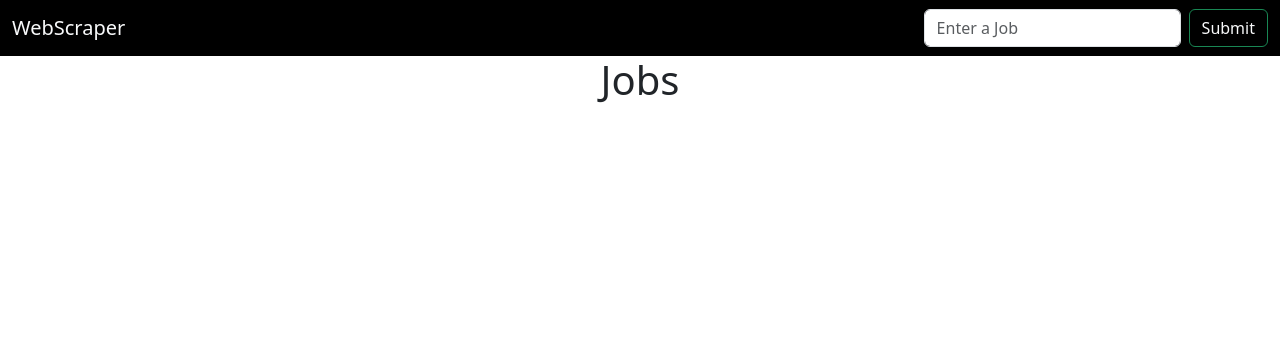
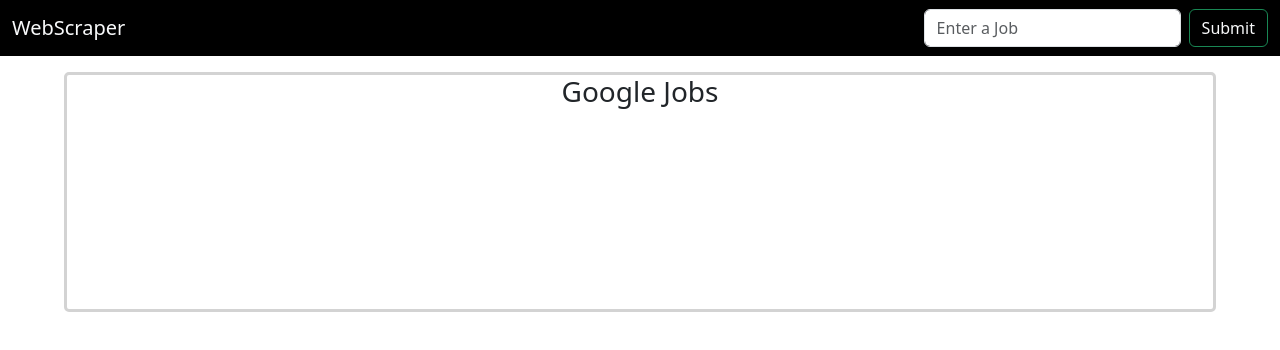
Before and after one commit to Matt-Chee123/WebScraper, a React (Create React App) app in the folder web/: page / in a window 1280 px wide. Shown: the top 350 px of the page. Built offline with nearby package versions, Linux system fonts and the light colour scheme.

Commit message:
changed return data from scraping to json object including name and added google container to display jobs

```diff
--- a/web/src/App.js
+++ b/web/src/App.js
@@ -1,8 +1,7 @@
-import logo from './logo.svg';
 import './App.css';
 import 'bootstrap/dist/css/bootstrap.min.css';
 import React, { useState } from 'react';
-
+import GoogleContainer from './googleContainer/GoogleContainer';
 
 function App() {
     const [description,setDescription] = useState('');
@@ -37,7 +36,6 @@
 
   const handleInputChange = (e) => {
     setDescription(e.target.value);
-    console.log(description)
   };
 
   console.log(links);
@@ -52,7 +50,7 @@
       </form>
       </div>
     </nav>
-    <h1> Jobs</h1>
+    <GoogleContainer googJobs={links}/>
     </div>
   );
 }
--- /dev/null
+++ b/web/src/googleContainer/GoogleContainer.js
@@ -0,0 +1,19 @@
+import './googContainer.css';
+import 'bootstrap/dist/css/bootstrap.min.css';
+import React, { useState } from 'react';
+
+function GoogleContainer({ googJobs }) {
+    console.log(googJobs);
+    return(
+        <div className="googContainer">
+            <h3> Google Jobs</h3>
+            <ul className="urlList">
+                { googJobs.map((url,index) => (
+                    <li key={index}><a href={url.link} target="_blank" rel="noopener noreferrer">{url.name}</a></li>
+                ))}
+            </ul>
+        </div>
+    )
+}
+
+export default GoogleContainer;
--- /dev/null
+++ b/web/src/googleContainer/googContainer.css
@@ -0,0 +1,29 @@
+.googContainer {
+    width: 90%;
+    height: 30vh;
+    margin: 2vh 5vw;
+    border-color: #D3D3D3;
+    border-radius: 5px;
+    border-style: solid;
+    overflow-y: auto;
+    overflow-x: hidden;
+}
+
+.urlList {
+    list-style-type: none; /* Remove default list styling */
+    padding: 0;
+    margin: 0;
+}
+
+.urlList li {
+    margin: 10px 0; /* Space between list items */
+}
+
+.urlList a {
+    text-decoration: none;
+    color: #007bff; /* Link color */
+}
+
+.urlList a:hover {
+    text-decoration: underline; /* Underline on hover */
+}
```
Also changed, not shown: 1 other file (tests, documents, lock files or other folders).
